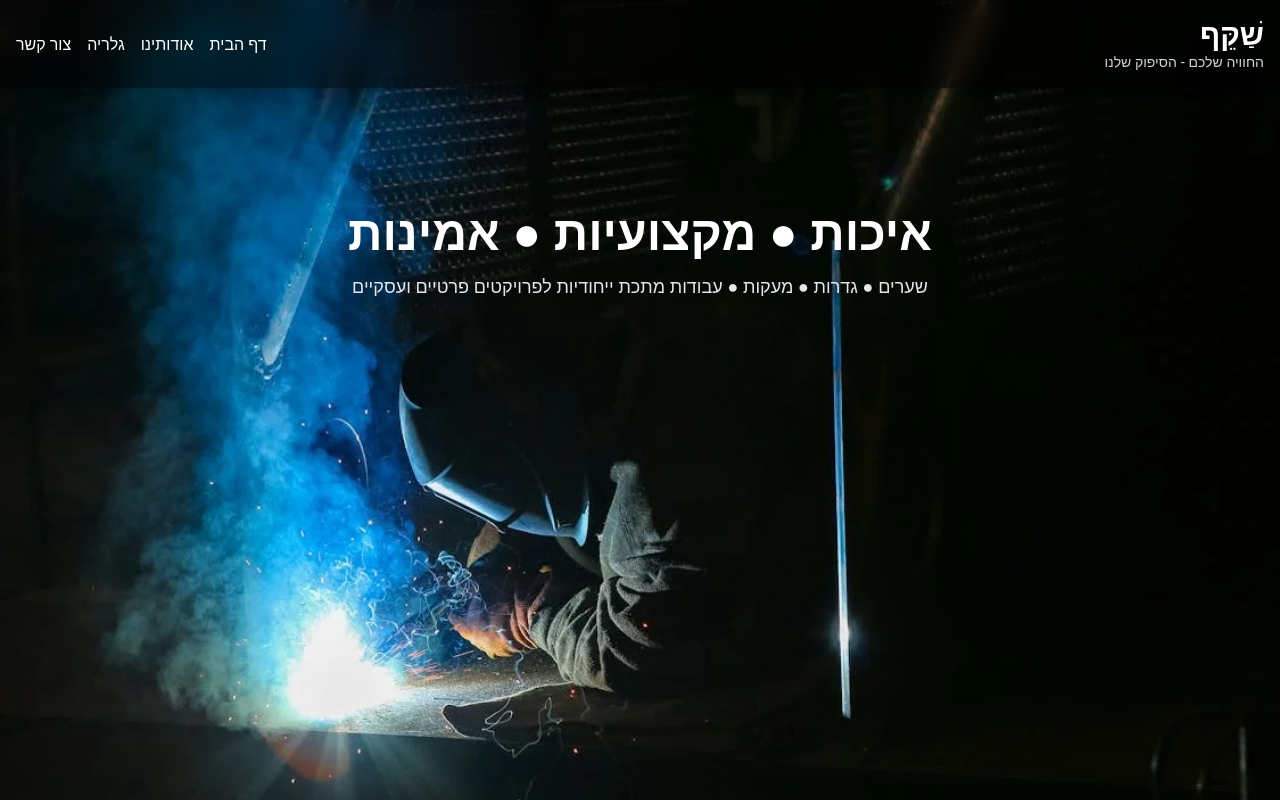
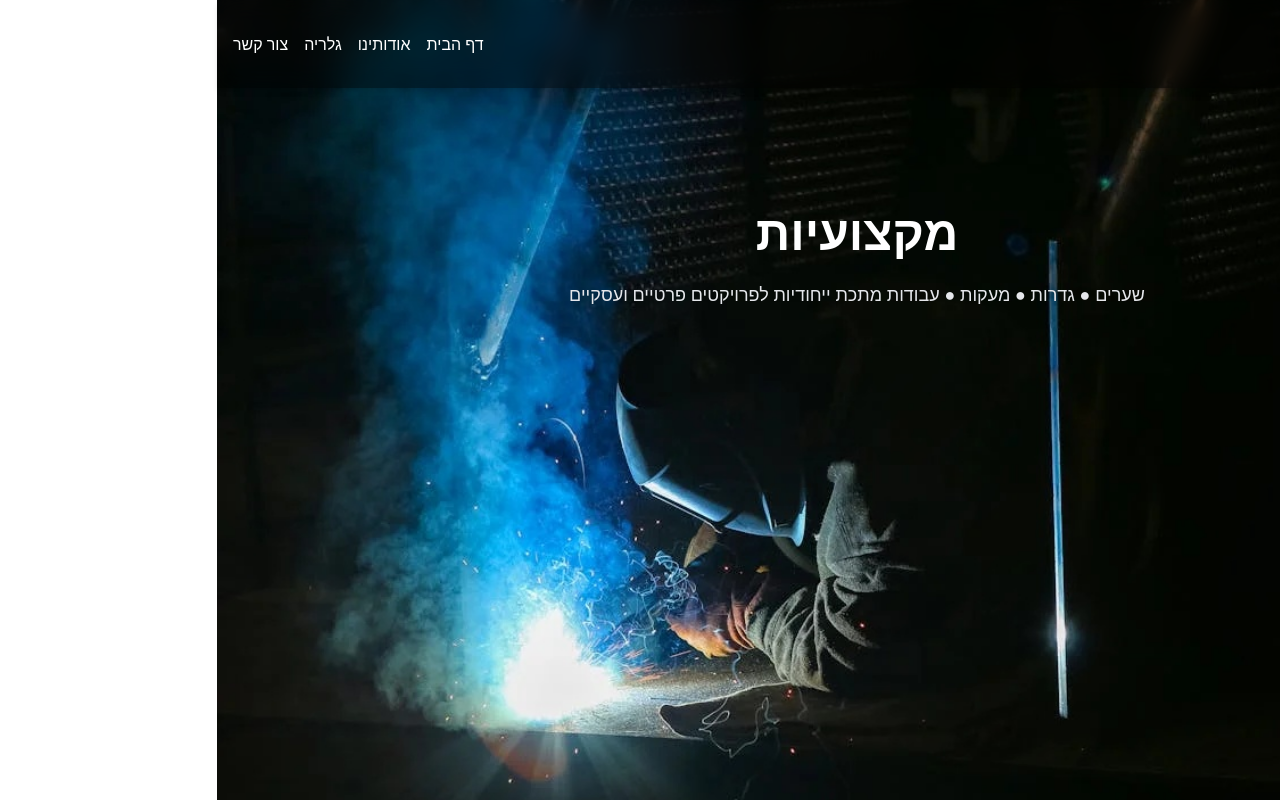
Before and after one commit to yakovmaman3/shakef-frontend-vite, a React (Vite) app: page / in a window 1280 px wide. Built offline with nearby package versions, Linux system fonts and the light colour scheme; the HTML template or start-up script is replaced by a standard one.

Commit message:
fade transitions and smoother animated words

```diff
--- a/src/components/HomePage.jsx
+++ b/src/components/HomePage.jsx
@@ -1,10 +1,52 @@
 import { useEffect, useState } from "react";
+import { motion, AnimatePresence } from "framer-motion";
 import GallerySection from "./GallerySection";
 import AboutSection from "./AboutSection";
 import ContactSection from "./ContactSection";
 
 export default function HomePage() {
   const [section, setSection] = useState("home");
+  const [visibleIndex, setVisibleIndex] = useState(0);
+  const words = ["איכות", "מקצועיות", "אמינות"];
+
+  useEffect(() => {
+    const interval = setInterval(() => {
+      setVisibleIndex((prev) => (prev + 1) % words.length);
+    }, 3000);
+    return () => clearInterval(interval);
+  }, []);
+
+  const renderSection = () => {
+    switch (section) {
+      case "gallery":
+        return <motion.div key="gallery" initial={{ opacity: 0 }} animate={{ opacity: 1 }} exit={{ opacity: 0 }} className="bg-black/30 backdrop-blur-sm p-6 rounded-md max-h-[80vh] overflow-y-auto"><GallerySection /></motion.div>;
+      case "about":
+        return <motion.div key="about" initial={{ opacity: 0 }} animate={{ opacity: 1 }} exit={{ opacity: 0 }} className="bg-black/30 backdrop-blur-sm p-6 rounded-md max-h-[80vh] overflow-y-auto"><AboutSection /></motion.div>;
+      case "contact":
+        return <motion.div key="contact" initial={{ opacity: 0 }} animate={{ opacity: 1 }} exit={{ opacity: 0 }} className="bg-black/30 backdrop-blur-sm p-6 rounded-md max-h-[80vh] overflow-y-auto"><ContactSection /></motion.div>;
+      default:
+        return (
+          <div className="text-center py-20">
+            <h2 className="text-5xl font-bold mb-6">
+              <AnimatePresence mode="wait">
+                <motion.span
+                  key={words[visibleIndex]}
+                  initial={{ opacity: 0 }}
+                  animate={{ opacity: 1 }}
+                  exit={{ opacity: 0 }}
+                  transition={{ duration: 1 }}
+                >
+                  {words[visibleIndex]}
+                </motion.span>
+              </AnimatePresence>
+            </h2>
+            <p className="text-lg max-w-xl mx-auto text-gray-200">
+              שערים ● גדרות ● מעקות ● עבודות מתכת ייחודיות לפרויקטים פרטיים ועסקיים
+            </p>
+          </div>
+        );
+    }
+  };
 
   return (
     <div className="relative min-h-screen bg-fixed bg-cover bg-center" style={{ backgroundImage: 'url(/images/hero.jpg)' }}>
@@ -25,18 +67,10 @@ export default function HomePage() {
       </header>
 
       {/* Content Area */}
-      <div className="pt-32 px-4 max-w-7xl mx-auto z-10 relative text-white">
-        {section === "home" && (
-          <div className="text-center py-20">
-            <h2 className="text-5xl font-bold mb-4">איכות ● מקצועיות ● אמינות</h2>
-            <p className="text-lg max-w-xl mx-auto text-gray-200">
-              שערים ● גדרות ● מעקות ● עבודות מתכת ייחודיות לפרויקטים פרטיים ועסקיים
-            </p>
-          </div>
-        )}
-        {section === "gallery" && <div className="bg-black/30 backdrop-blur-sm p-6 rounded-md max-h-[80vh] overflow-y-auto"><GallerySection /></div>}
-        {section === "about" && <div className="bg-black/30 backdrop-blur-sm p-6 rounded-md max-h-[80vh] overflow-y-auto"><AboutSection /></div>}
-        {section === "contact" && <div className="bg-black/30 backdrop-blur-sm p-6 rounded-md max-h-[80vh] overflow-y-auto"><ContactSection /></div>}
+      <div className="pt-32 px-4 max-w-7xl mx-auto z-10 relative text-white min-h-[60vh]">
+        <AnimatePresence mode="wait">
+          {renderSection()}
+        </AnimatePresence>
       </div>
     </div>
   );
```
